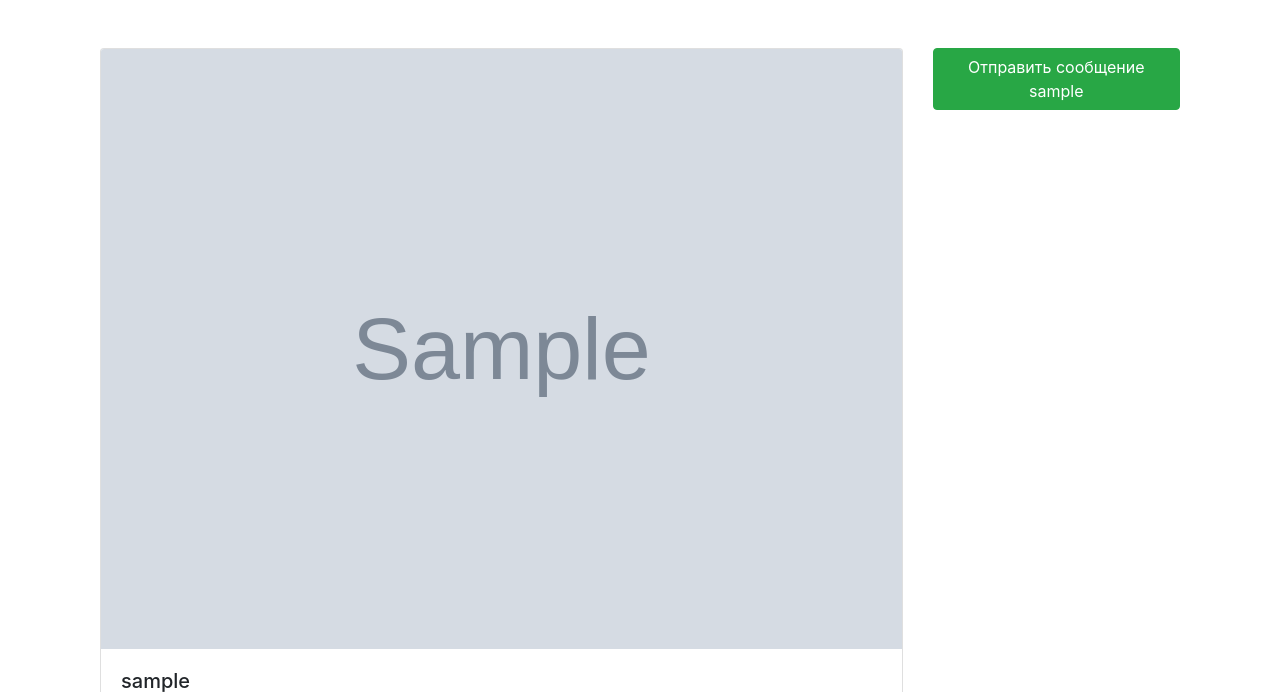
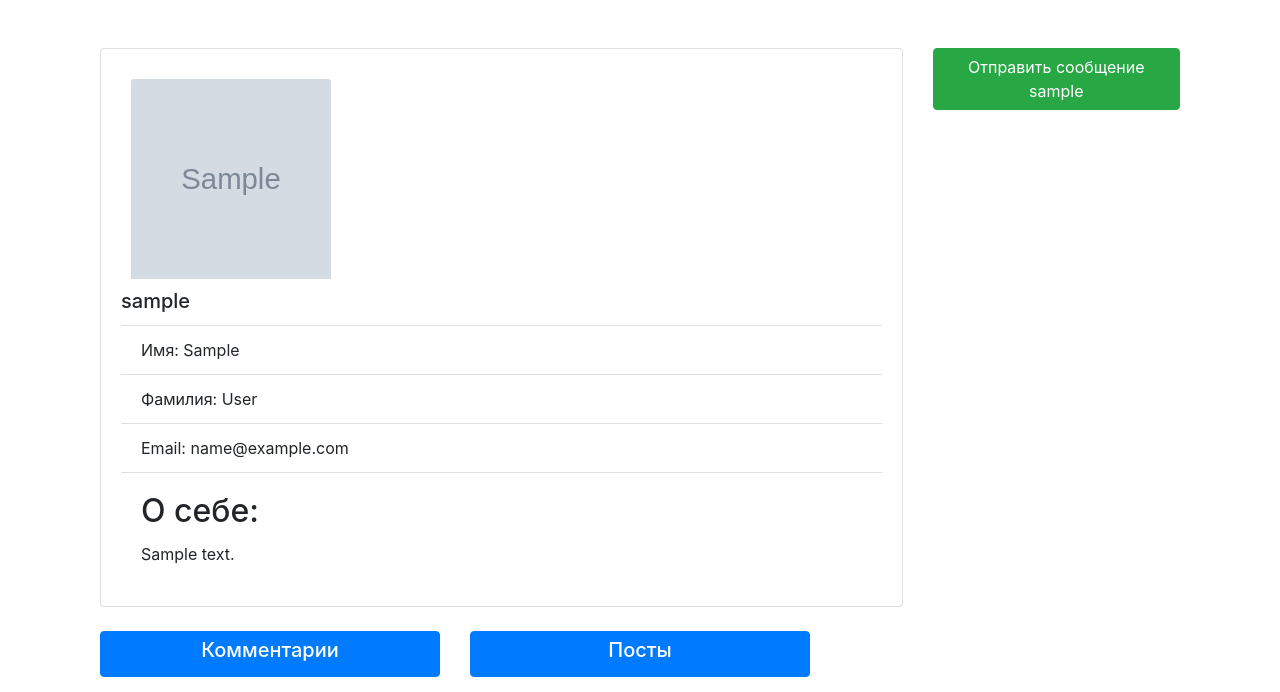
Before and after one commit to notslip/django-blog, a Django app: page /profile/1/ in a window 1280 px wide. Shown: the part 56-748 px from the top of the page. Run offline with Django 3.2, Linux system fonts and the light colour scheme; tables that the repository leaves empty hold one stand-in row (values such as "Sample post"); grey boxes marked "Sample" are stand-in pictures; some libraries are stand-ins or nearby versions.

Commit message:
added static and custom css for avatar

```diff
--- a/blog/blog/settings.py
+++ b/blog/blog/settings.py
@@ -129,7 +129,7 @@ USE_TZ = True
 # Static files (CSS, JavaScript, Images)
 # https://docs.djangoproject.com/en/2.2/howto/static-files/
 
-STATIC_ROOT=os.path.join(BASE_DIR, 'static/')
+STATIC_ROOT = os.path.join(BASE_DIR, 'static/')
 STATIC_URL = '/static/'
 
 
--- /dev/null
+++ b/blog/static/css/main.css
@@ -0,0 +1,13 @@
+
+.avatar
+{
+    height: 200px;
+    width: 200px;
+    margin: 10px;
+}
+
+.avatar:hover{
+    height: 100%;
+    width: auto;
+     transform: scale(1);
+}
--- a/blog/user_profile/templates/user_profile/profile.html
+++ b/blog/user_profile/templates/user_profile/profile.html
@@ -4,15 +4,19 @@
     {{userprofile.user}}
 {%endblock%}}
 
+
+
 {%block content%}
+{%load static%}
+ <link rel="stylesheet" href="{% static 'css/main.css' %}">
 <div class="container">
     <div class="row">
         <div class="col-9">
             <div class="card">
-                {%if userprofile.avatar%}
-                <img src="{{userprofile.avatar.url}}" class="card-img-top" alt="{{userprofile.user}}">
-                {%endif%}
                 <div class="card-body">
+                    {%if userprofile.avatar%}
+                    <img src="{{userprofile.avatar.url}}" class="avatar card-img-top " alt="{{userprofile.user}}">
+                    {%endif%}
                     <h5 class="card-title">{{userprofile.user}}</h5>
                     <ul class="list-group list-group-flush">
                         <li class="list-group-item">Имя: {{userprofile.user.first_name}}</li>
```
Also changed, not shown: blog/user_profile/static/css/main.css (added, +14 -0 lines), blog/user_profile/migrations/0014_auto_20191028_1002.py (added), blog/user_profile/migrations/0015_auto_20191028_1006.py (added).
